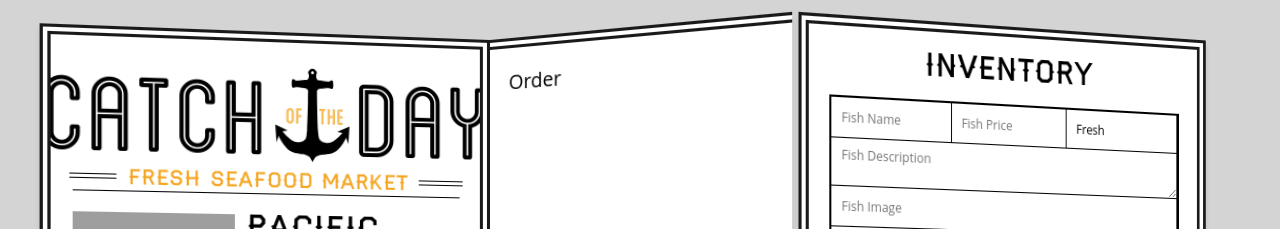
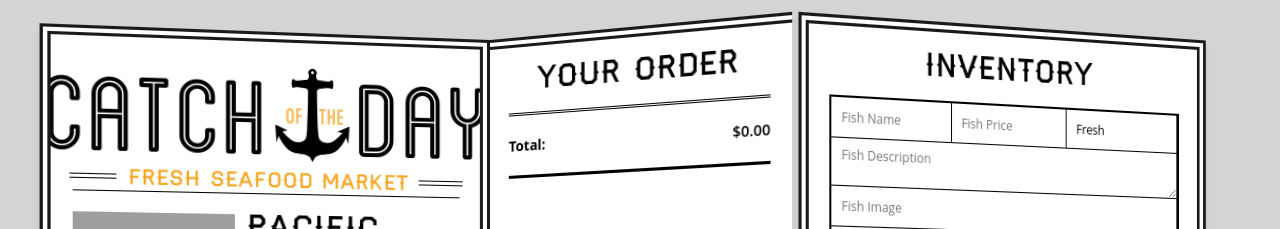
Before and after one commit to alphawaseem/ReactBeginners, a React (Create React App) app: page / in a window 1280 px wide. Both pictures are taken after a click on the button "VISIT THE STORE ->". Shown: the top 229 px of the page. Built offline with nearby package versions, Linux system fonts and the light colour scheme; grey boxes are pictures that could not be loaded.

Commit message:
add to order feature

```diff
--- a/src/components/App.js
+++ b/src/components/App.js
@@ -8,16 +8,27 @@
 
   state = {
     fishPreview: '',
-    fishes: sampleFishes
+    fishes: sampleFishes,
+    order: {}
+  }
+
+  addToOrder = (key) => {
+    let order = this.getStateCopy().order;
+    order[key] = order[key] + 1 || 1;
+    this.setState({ order });
+  }
+
+  getStateCopy() {
+    return { ...this.state };
   }
 
   onFishFormSubmit = (fish) => {
     this.setState({
       fishPreview: ''
     });
-    let newFishes = {...this.state.fishes,fish};
+    let newFishes = { ...this.state.fishes, fish };
     this.setState({
-      fishes : newFishes
+      fishes: newFishes
     });
   }
 
@@ -38,11 +49,11 @@
             {
               Object
                 .keys(this.state.fishes)
-                .map(key => <Fish key={key} details={this.state.fishes[key]} />)
+                .map(key => <Fish key={key} index={key} details={this.state.fishes[key]} addToOrder={this.addToOrder}/>)
             }
           </ul>
         </div>
-        <Order />
+        <Order fishes={this.state.fishes} order={this.state.order} />
         <Inventory onFishFormSubmit={this.onFishFormSubmit} onInputChange={this.onInputChange} />
       </div>
     )
--- a/src/components/Order.js
+++ b/src/components/Order.js
@@ -1,10 +1,47 @@
 import React, { Component } from 'react';
-
+import { formatPrice } from "../helpers";
 
 export class Order extends Component {
-  render(){
+
+  renderOrder = (key) => {
+    const fish = this.props.fishes[key];
+    const count = this.props.order[key];
+
+    if (!fish || fish.status === 'unavailable') {
+      return <li key={key}>Sorry, {fish ? fish.name : 'fish'} is no longer available!</li>
+    }
+
     return (
-      <div>Order</div>
+      <li key={key}>
+        <span>{count}lbs {fish.name}</span>
+        <span className="price">{formatPrice(count * fish.price)}</span>
+      </li>
+    )
+  }
+
+  render() {
+    const orderIds = Object.keys(this.props.order);
+    const total = orderIds.reduce((prevTotal, key) => {
+      const fish = this.props.fishes[key];
+      const count = this.props.order[key];
+      const isAvailable = fish && fish.status === 'available';
+      if (isAvailable) {
+        return prevTotal + (count * fish.price || 0)
+      }
+      return prevTotal;
+    }, 0);
+    return (
+      <div className="order-wrap">
+        <h2>Your Order</h2>
+        <ul className="order">
+          {orderIds.map(this.renderOrder)}
+          <li className="total">
+            <strong>Total:</strong>
+            {formatPrice(total)}
+          </li>
+        </ul>
+
+      </div>
     )
   }
 }
```
